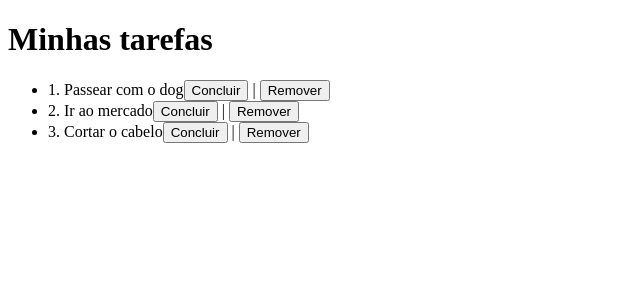
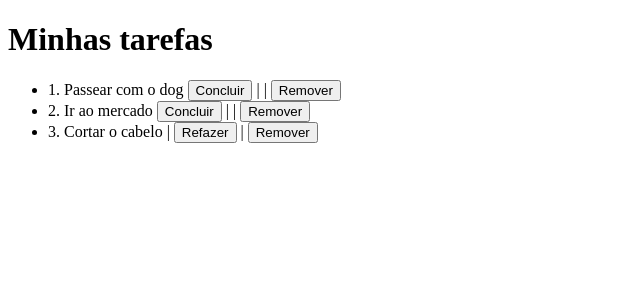
Before and after one commit to LeonardoFFerreira/TODOComAngular, an Angular app: page / in a window 1280 px wide. Shown: the top 300 px of the page, without its empty margins (0-640 px from the left). Built offline with nearby package versions, Linux system fonts and the light colour scheme.

Commit message:
Removendo um item da lista

```diff
--- a/src/app/app.component.html
+++ b/src/app/app.component.html
@@ -1,4 +1,8 @@
 <h1>{{title}}</h1>
 <ul>
-  <li *ngFor="let todo of todos">{{todo.id}}. {{todo.task}}<button>Concluir</button> | <button>Remover</button></li>
+  <li *ngFor="let todo of todos">{{todo.id}}. {{todo.task}}
+    <button *ngIf="!todo.done">Concluir</button> |
+    <button *ngIf="todo.done">Refazer</button> |
+    <button (click)="remove(todo)">Remover</button>
+  </li>
 </ul>
--- a/src/app/app.component.ts
+++ b/src/app/app.component.ts
@@ -11,8 +11,16 @@
   public title: string = 'Minhas tarefas';
 
   constructor() {
-    this.todos.push(new Todo(1,'Passear com o dog', false));
-    this.todos.push(new Todo(2,'Ir ao mercado', false));
-    this.todos.push(new Todo(3,'Cortar o cabelo', true));
+    this.todos.push(new Todo(1, 'Passear com o dog', false));
+    this.todos.push(new Todo(2, 'Ir ao mercado', false));
+    this.todos.push(new Todo(3, 'Cortar o cabelo', true));
   }
+  remove(todo: Todo) {
+    const index = this.todos.indexOf(todo);
+    if (index !== -1) {
+      this.todos.splice(index, 1);
+    }
+  }
+  markAsDone() { }
+  markAsUndone() { }
 }
```
